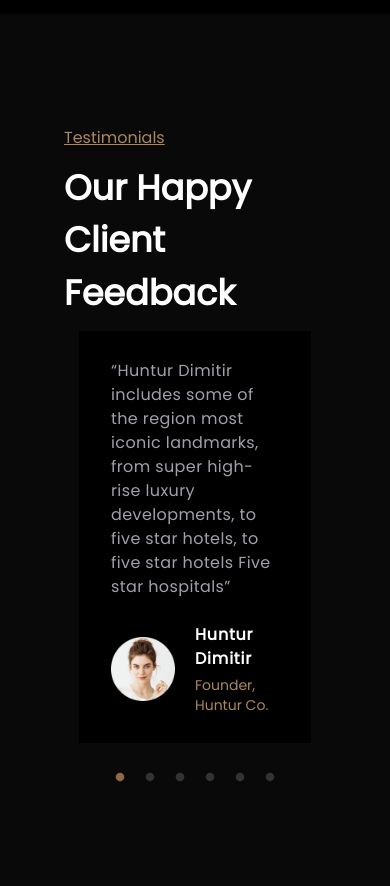
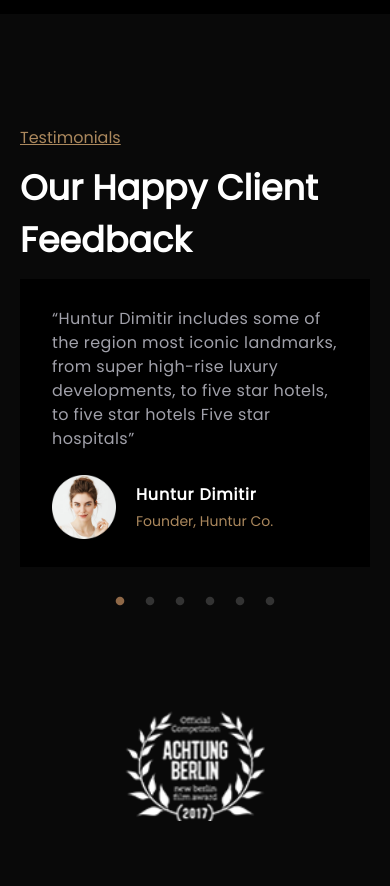
Before and after one commit to tamannaBithy/model-canvas, a Next.js app: page / in a window 390 px wide. Shown: the part 9200-10086 px from the top of the page. Built offline with nearby package versions, Linux system fonts and the light colour scheme.

Commit message:
[fixed] css issue in testimonial

```diff
--- a/app/components/Footer.jsx
+++ b/app/components/Footer.jsx
@@ -1,11 +1,7 @@
-import React from 'react';
+import React from "react";
 
 const Footer = () => {
-    return (
-        <div>
-
-        </div>
-    );
+  return <div className="child-wrapper"></div>;
 };
 
 export default Footer;
--- a/app/components/Testimonial.jsx
+++ b/app/components/Testimonial.jsx
@@ -26,7 +26,7 @@ const Testimonial = () => {
   };
 
   return (
-    <div className="child-wrapper space-y-3 px-16 xl:px-0">
+    <div className="child-wrapper space-y-3 px-5 md:px-16 xl:px-0">
       <p className="heading-2">Testimonials</p>
       <h2 className="heading">Our Happy Client Feedback</h2>
 
--- a/app/components/Testimonial.module.css
+++ b/app/components/Testimonial.module.css
@@ -1,3 +1,5 @@
-.slick-slide > div {
-  margin: 0 15px;
+@media (min-width: 768px) {
+  .slick-slide > div {
+    margin: 0 15px;
+  }
 }
```
